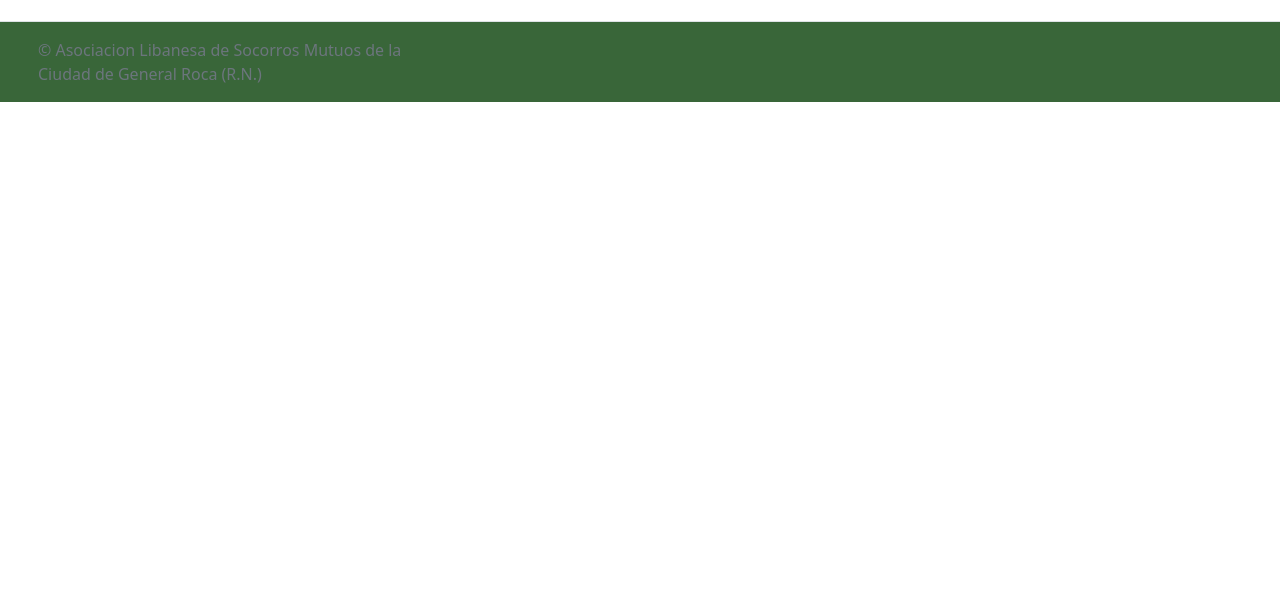
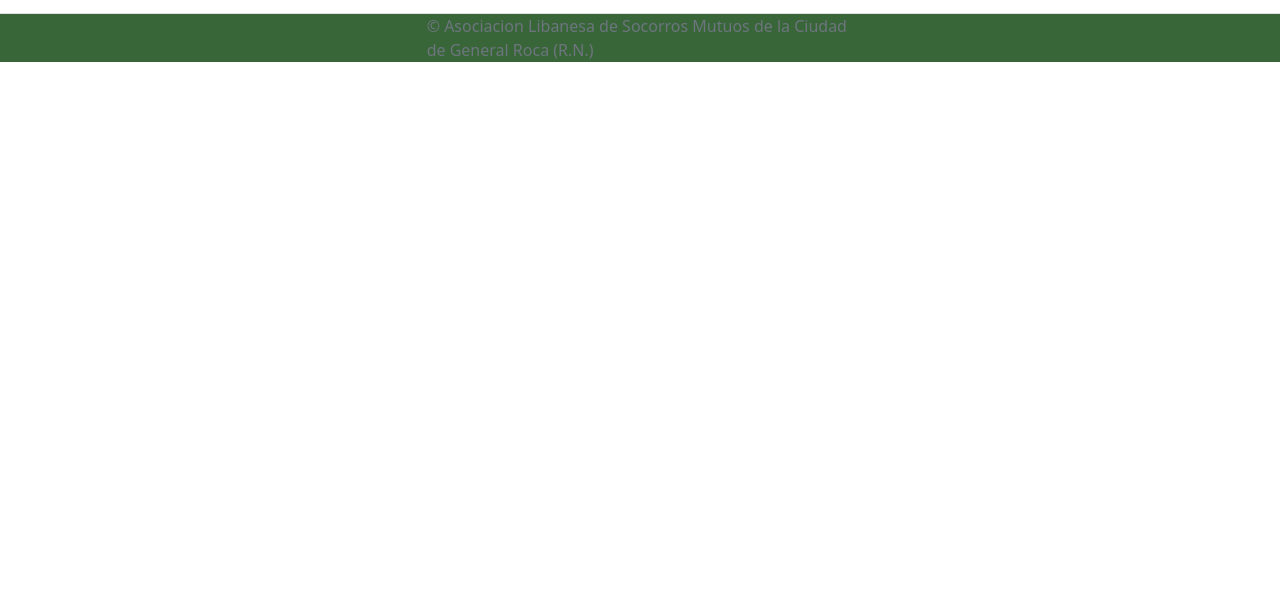
Before and after one commit to ZeepCoder/2da-ENTREGA-TP-FINAL, a plain HTML site: page Pages/somos.html in a window 1280 px wide. Shown: the part 210-800 px from the top of the page. Drawn offline with nearby package versions, Linux system fonts and the light colour scheme.

Commit message:
Modifique Footer

```diff
--- a/Pages/somos.html
+++ b/Pages/somos.html
@@ -1,5 +1,6 @@
 <!DOCTYPE html>
 <html lang="es">
+
 <head>
     <meta charset="UTF-8">
     <meta http-equiv="X-UA-Compatible" content="IE=edge">
@@ -8,12 +9,14 @@
     <title>Quienes Somos</title>
     <!-- BOOTSTRAP -->
     <!-- CSS only -->
-    <link href="https://cdn.jsdelivr.net/npm/bootstrap@5.2.0/dist/css/bootstrap.min.css" rel="stylesheet" integrity="sha384-gH2yIJqKdNHPEq0n4Mqa/HGKIhSkIHeL5AyhkYV8i59U5AR6csBvApHHNl/vI1Bx" crossorigin="anonymous">
+    <link href="https://cdn.jsdelivr.net/npm/bootstrap@5.2.0/dist/css/bootstrap.min.css" rel="stylesheet"
+        integrity="sha384-gH2yIJqKdNHPEq0n4Mqa/HGKIhSkIHeL5AyhkYV8i59U5AR6csBvApHHNl/vI1Bx" crossorigin="anonymous">
     <!-- CSS -->
     <link rel="stylesheet" href="../css/estilo2.css">
 </head>
 
 <!-- HEADER -->
+
 <body>
     <header class="colorFondo">
         <nav class="navbar navbar-expand-lg">
@@ -30,10 +33,12 @@
                 <div class="collapse navbar-collapse" id="navbarNav">
                     <ul class="navbar-nav ms-auto">
                         <li class="nav-item">
-                            <a class="nav-link active ancla" aria-current="page" href="../index.html" id="animation">Inicio</a>
+                            <a class="nav-link active ancla" aria-current="page" href="../index.html"
+                                id="animation">Inicio</a>
                         </li>
                         <li class="nav-item">
-                            <a class="nav-link active ancla" aria-current="page" href="somos.html" id="animation">¿Quienes
+                            <a class="nav-link active ancla" aria-current="page" href="somos.html"
+                                id="animation">¿Quienes
                                 Somos?</a>
                         </li>
                         <li class="nav-item">
@@ -51,23 +56,22 @@
         </nav>
     </header>
 
-<!-- MAIN -->
+    <!-- MAIN -->
     <main>
         <h1 id="animacion">Quienes Somos</h1>
         <h2>Desde 1929</h2>
         <p>Asociacion Libanesa de Socorros Mutuos de la Ciudad de General Roca, Rio Negro.
-        Fundada el 1 de Marzo de 1929
-        UCAL General Roca - Perteneciente a la WLCU (Union Libanesa Cultural Mundial)</p>
+            Fundada el 1 de Marzo de 1929
+            UCAL General Roca - Perteneciente a la WLCU (Union Libanesa Cultural Mundial)</p>
     </main>
 
-<!-- FOOTER -->
-    <footer class="d-flex flex-wrap justify-content-between align-items-center py-3 my-4 border-top colorFondo">
+    <!-- FOOTER -->
+    <footer class="d-flex flex-wrap justify-content-center align-items-center border-top colorFondo">
         <div class="col-md-4 d-flex align-items-center">
-            <a href="./Img/BANDERA.jpg" class="mb-3 me-2 mb-md-0 text-muted text-decoration-none lh-1">
-            <svg class="bi" width="30" height="24"><use xlink:href="#bootstrap"/></svg>
-            </a>
-            <span class="mb-3 mb-md-0 text-muted">&copy; Asociacion Libanesa de Socorros Mutuos de la Ciudad de General Roca (R.N.)</span>
+            <span class="mb-3 mb-md-0 text-muted">&copy; Asociacion Libanesa de Socorros Mutuos de la Ciudad de General
+                Roca (R.N.)</span>
         </div>
     </footer>
 </body>
+
 </html>
```
Also changed, not shown: Pages/contacto.html (+8 -10 lines), Pages/galeria.html (+11 -10 lines), Pages/ubicación.html (+6 -9 lines), index.html (+7 -10 lines).
